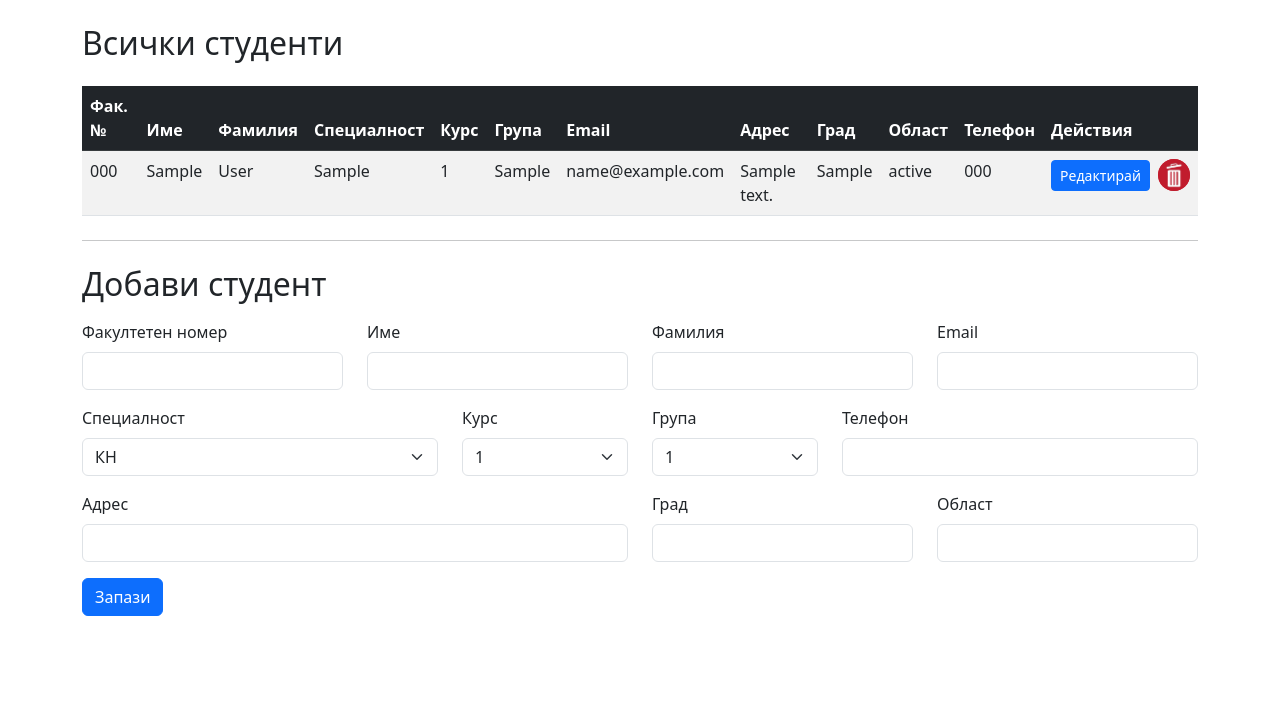
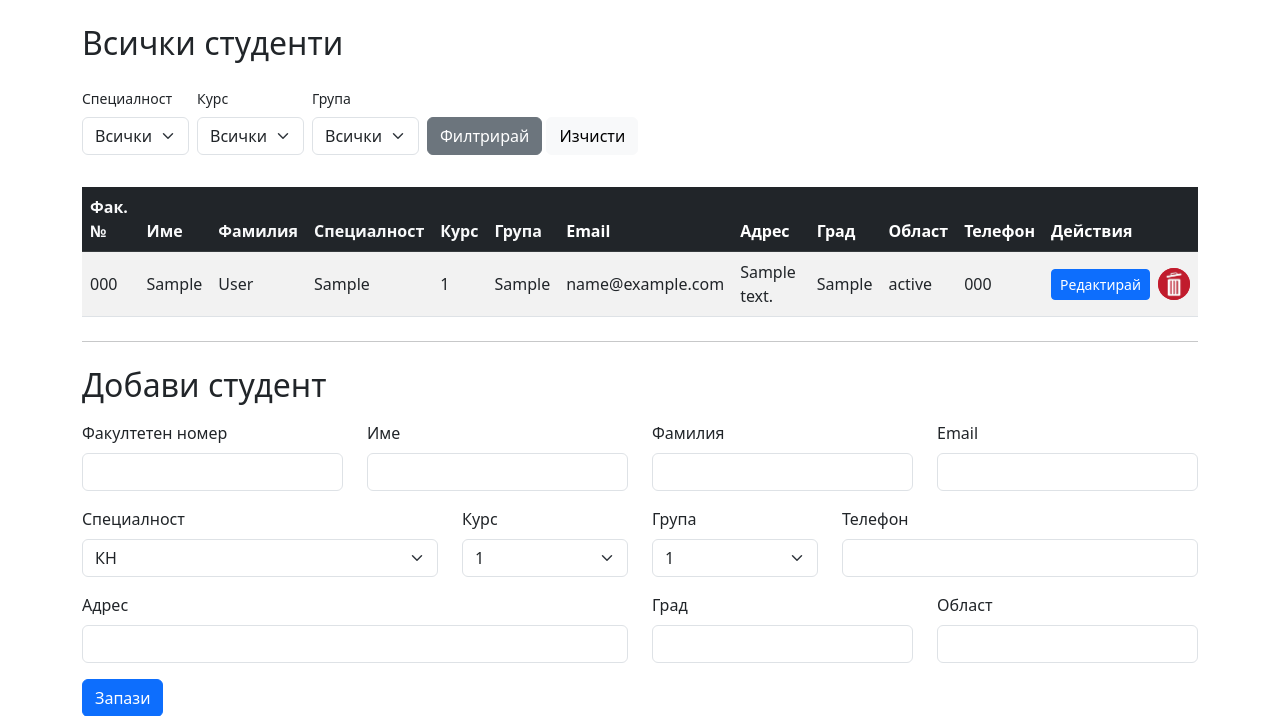
Before and after one commit to DimitarDTsonev/Student_Records, a Flask app: page / in a window 1280 px wide. Shown: the part 92-808 px from the top of the page. Before the commit the page ends 708 px from the top, so only its background shows below. Run offline with Flask 2, Linux system fonts and the light colour scheme; tables that the repository leaves empty hold one stand-in row (values such as "Sample post").

Commit message:
Update index.html

```diff
--- a/templates/index.html
+++ b/templates/index.html
@@ -1,17 +1,71 @@
 {% extends "layout.html" %}
 {% block content %}
 
+<div class="container-fluid px-2 px-lg-4"></div>
 <h2 class="mb-4">Всички студенти</h2>
 
+<form class="row row-cols-lg-auto g-2 align-items-end mb-3" method="get">
+  <div class="col">
+    <label class="form-label small">Специалност</label>
+    <select name="specialty" class="form-select">
+      <option value="">Всички</option>
+      {% for s in specialties %}
+        <option value="{{ s }}" {{ 'selected' if request_args.get('specialty')==s else '' }}>{{ s }}</option>
+      {% endfor %}
+    </select>
+  </div>
+  <div class="col">
+    <label class="form-label small">Курс</label>
+    <select name="course" class="form-select">
+      <option value="">Всички</option>
+      {% for c in courses %}
+        <option value="{{ c }}" {{ 'selected' if request_args.get('course')==c|string else '' }}>{{ c }}</option>
+      {% endfor %}
+    </select>
+  </div>
+  <div class="col">
+    <label class="form-label small">Група</label>
+    <select name="group" class="form-select">
+      <option value="">Всички</option>
+      {% for g in groups %}
+        <option value="{{ g }}" {{ 'selected' if request_args.get('group')==g else '' }}>{{ g }}</option>
+      {% endfor %}
+    </select>
+  </div>
+  <div class="col">
+    <button class="btn btn-secondary">Филтрирай</button>
+    <a href="{{ url_for('index') }}" class="btn btn-light">Изчисти</a>
+  </div>
+</form>
+
+
 <table class="table table-striped">
+
+<div class="table-responsive">
+  <table class="table table-striped align-middle">
+    {% macro sort_link(col,title) -%}
+  {% set new_order = 'desc' if request_args.get('sort')==col and request_args.get('order')!='desc' else 'asc' %}
+  <a class="link-light text-decoration-none"
+     href="{{ url_for('index',
+                      sort=col, order=new_order,
+                      specialty=request_args.get('specialty'),
+                      course=request_args.get('course'),
+                      group=request_args.get('group')) }}">
+    {{ title }}
+    {% if request_args.get('sort')==col %}
+      {{ '↑' if request_args.get('order')!='desc' else '↓' }}
+    {% endif %}
+  </a>
+{%- endmacro %}
+
   <thead class="table-dark">
     <tr>
-      <th>Фак. №</th>
-      <th>Име</th>
-      <th>Фамилия</th>
-      <th>Специалност</th>
-      <th>Курс</th>
-      <th>Група</th>
+      <th>{{ sort_link('faculty_number','Фак. №') }}</th>
+      <th>{{ sort_link('first_name','Име') }}</th>
+      <th>{{ sort_link('last_name','Фамилия') }}</th>
+      <th>{{ sort_link('specialty','Специалност') }}</th>
+      <th>{{ sort_link('course','Курс') }}</th>
+      <th>{{ sort_link('group','Група') }}</th>
       <th>Email</th>
       <th>Адрес</th>
       <th>Град</th>
@@ -175,3 +229,4 @@
 </script>
 
 {% endblock %}
+</div>
```
